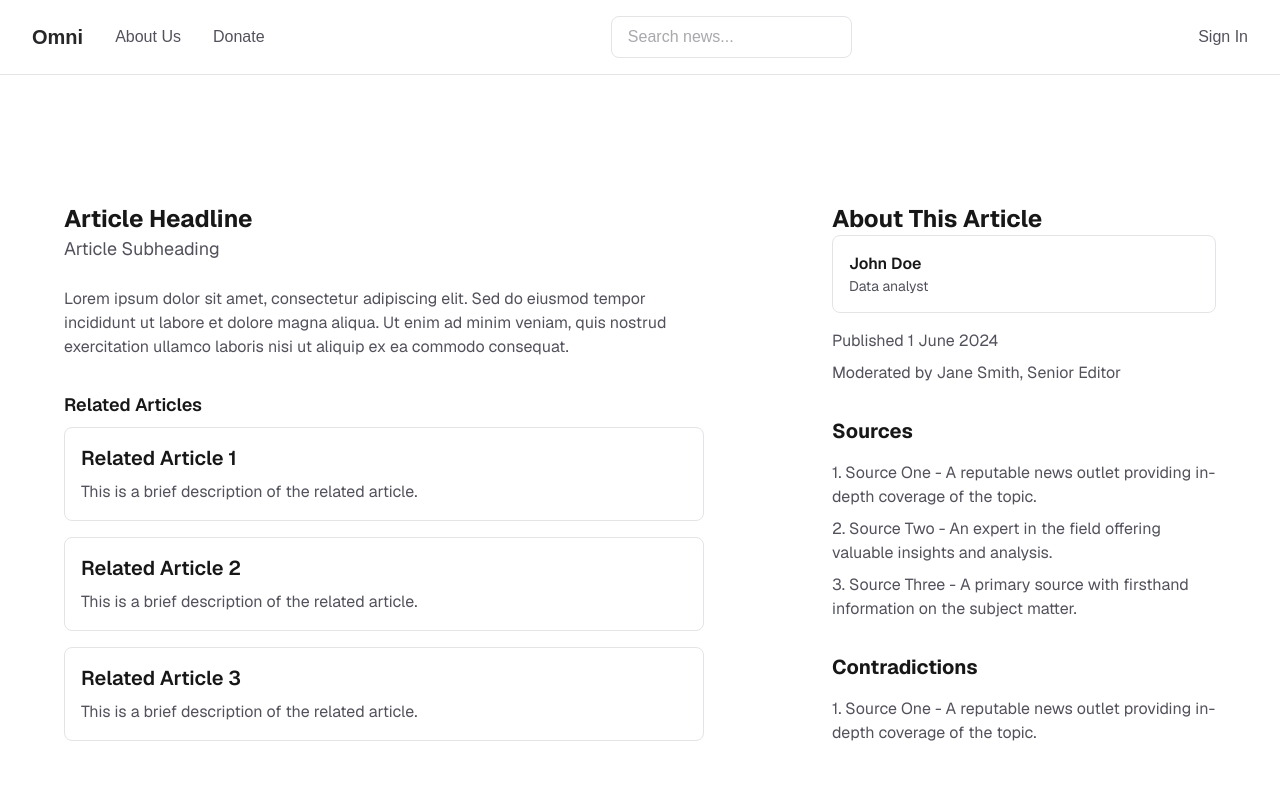
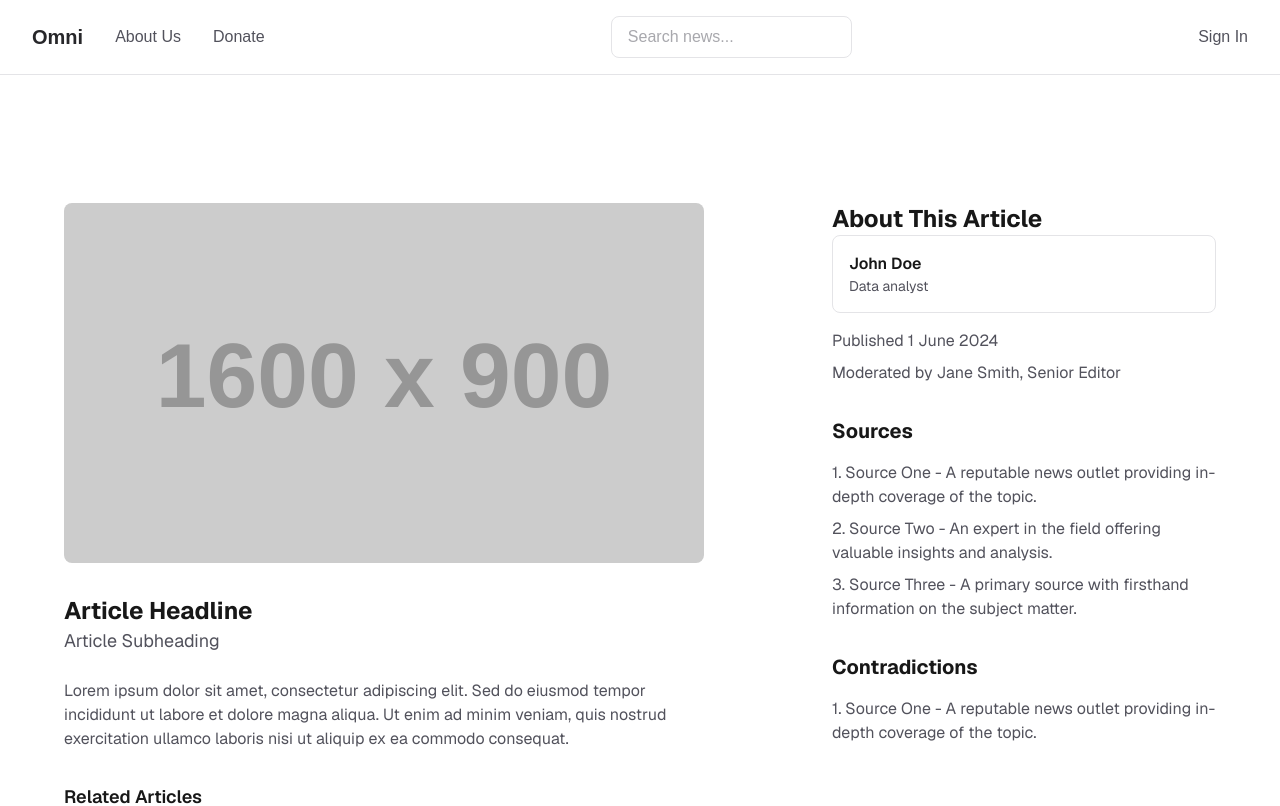
Before and after one commit to thomassrmcardle/Omni, a Next.js app in the folder app/: page /articles/abcde in a window 1280 px wide. Shown: the top 806 px of the page. Built offline with nearby package versions, Linux system fonts and the light colour scheme.

Commit message:
Added placeholder article image.

```diff
--- a/app/app/articles/[id]/page.tsx
+++ b/app/app/articles/[id]/page.tsx
@@ -10,6 +10,7 @@ export default function Home() {
     function MainLayout() {
         return <div className="flex flex-col flex-1 w-full max-w-3xl items-center justify-center bg-zinc-50 font-sans dark:bg-black">
           <main className="flex flex-1 flex-col w-full py-32 px-16 bg-white dark:bg-black sm:items-start">
+            <img src="https://placehold.co/1600x900" alt="Article Thumbnail" className="thumbnail mb-8" />
             <h1 className="text-2xl font-bold">Article Headline</h1>
             <h3 className="text-lg text-zinc-600 dark:text-zinc-400">Article Subheading</h3>
             <p className="text-zinc-600 dark:text-zinc-400 mt-4">
--- a/app/app/globals.css
+++ b/app/app/globals.css
@@ -29,6 +29,12 @@ h3 {
   margin-bottom: 0.5rem;
 }
 
+.thumbnail {
+  width: 100%;
+  height: auto;
+  border-radius: var(--radius-lg);
+}
+
 .caption {
   font-size: 0.875rem;
   margin: 1.5rem;
```
